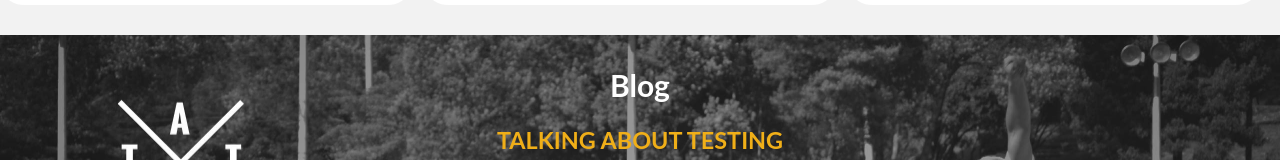
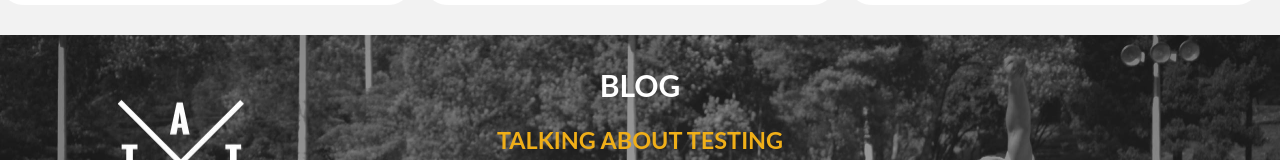
Before and after one commit to wlsf82/-walmyr-filho-react, a React (Create React App) app: page / in a window 1280 px wide. Shown: the part 722-882 px from the top of the page. Built offline with nearby package versions, Linux system fonts and the light colour scheme.

Commit message:
better reusage of css uppercase style

```diff
--- a/src/App.css
+++ b/src/App.css
@@ -11,7 +11,6 @@
   	left: 0;
     padding:5px;
   	position: fixed;
-    text-transform: uppercase;
     top: 0;
     width: 100%;
     z-index: 100;
@@ -57,7 +56,6 @@ button {
     padding-left: 19.5px;
     padding-right: 19.5px;
     padding-top: 11.25px;
-    text-transform: uppercase;
 }
 
 button:hover {
@@ -66,10 +64,9 @@ button:hover {
 
 h2:not(.blog h2) {
     color: #2c313f;
-    text-transform: uppercase;
 }
 
-h3 {
+h1, h2, h3, button {
     text-transform: uppercase;
 }
 
```
